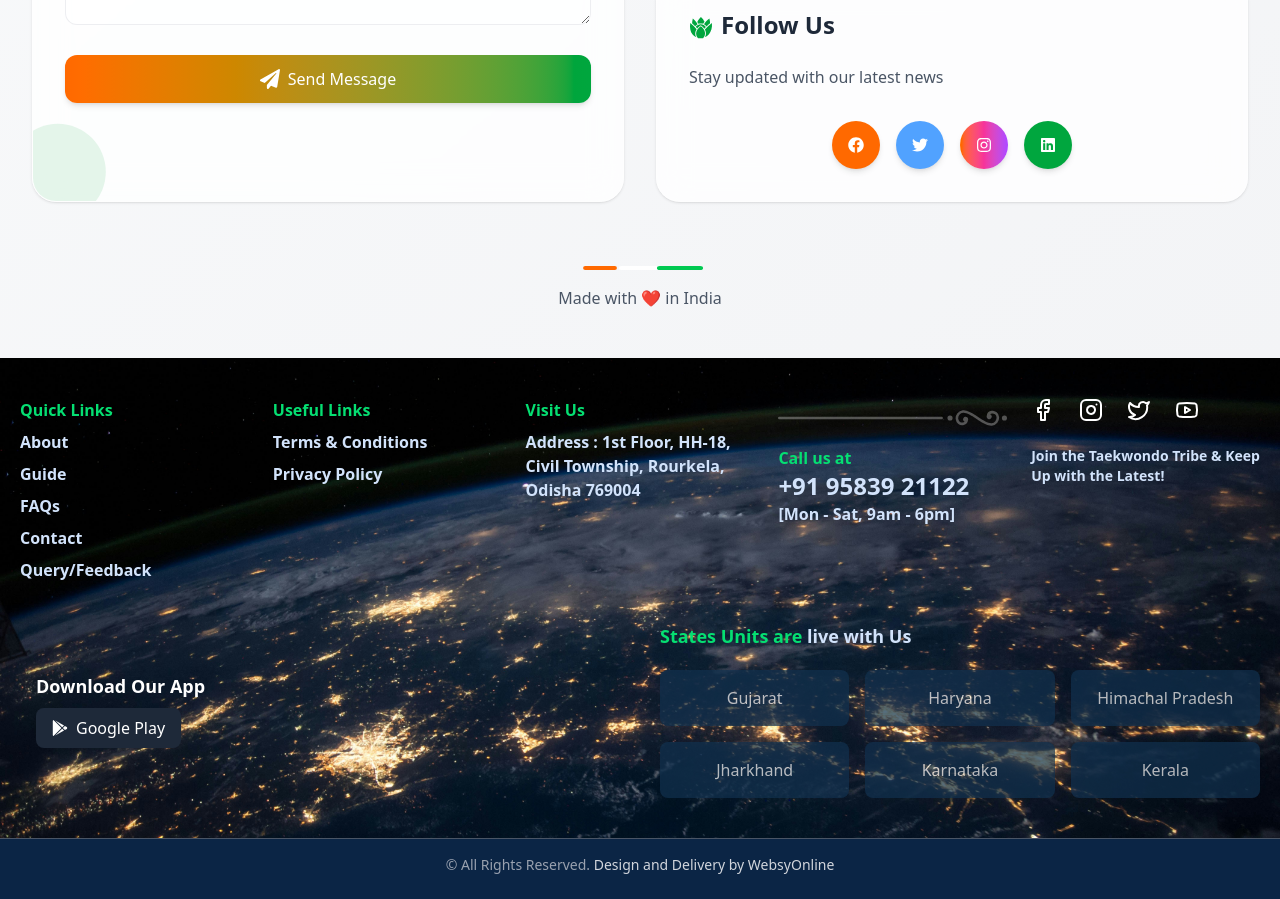
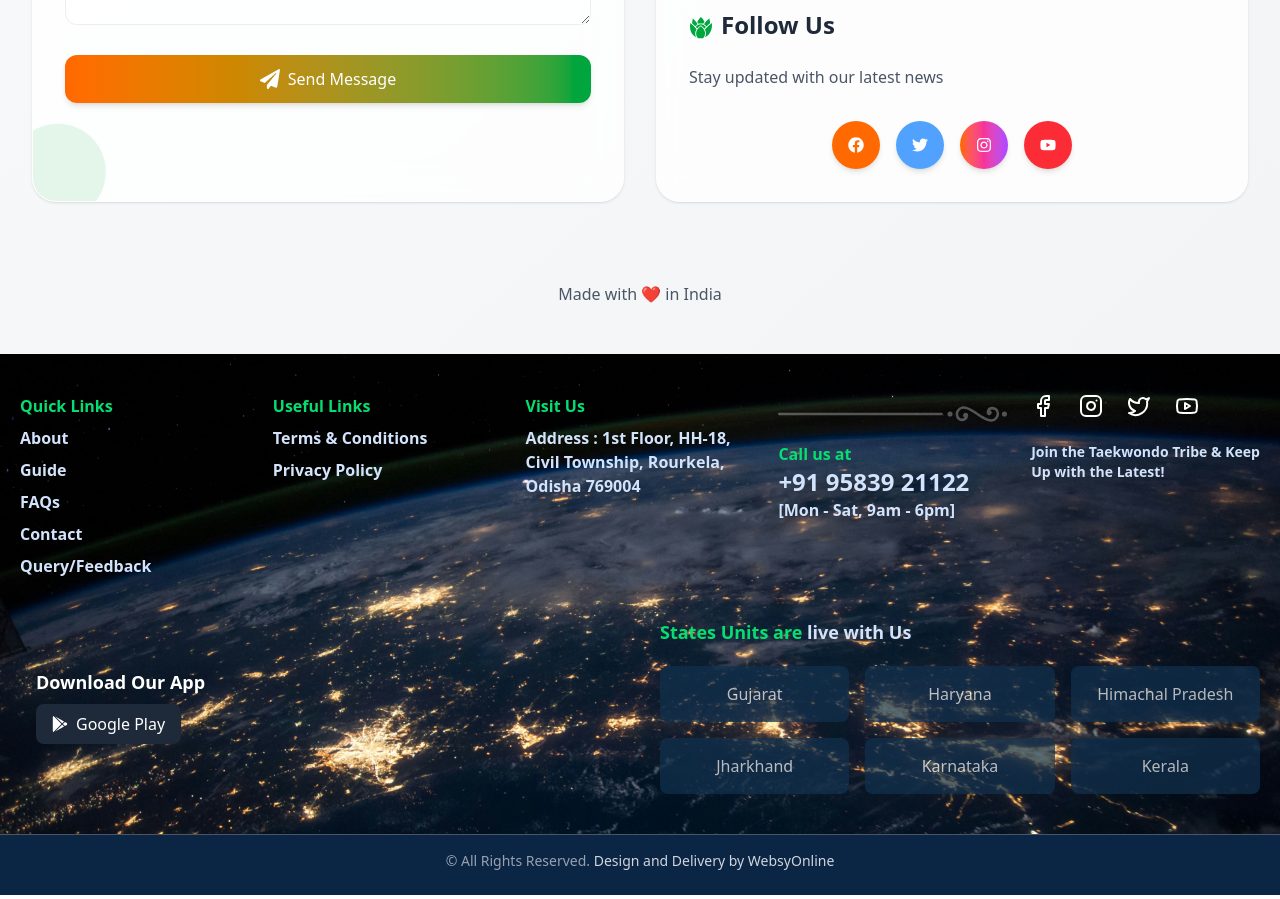
Before and after one commit to Debabratt/taekwondounion, a React (Vite) app: page /contact in a window 1280 px wide. Shown: the part 920-1819 px from the top of the page. Built offline with nearby package versions, Linux system fonts and the light colour scheme.

Commit message:
update about and conatct page

```diff
--- a/src/Components/About.jsx
+++ b/src/Components/About.jsx
@@ -300,10 +300,10 @@ const About = () => {
             <FaFistRaised className="text-12xl text-[#138808]" />
           </motion.div>
 
-          <h2 className="text-3xl font-bold text-[#0B2545] mb-6 relative z-10">
-            Our Foundation
-            <span className="absolute bottom-0 left-0 h-1 w-20 bg-[#138808] rounded-full"></span>
-          </h2>
+          <h2 className="text-3xl font-bold text-[#0B2545] mb-6 relative z-10 text-center">
+          Our Foundation
+  <div className="w-24 h-1 mx-auto mt-2 bg-gradient-to-r from-[#FF9933] via-white to-[#138808] rounded-full"></div>
+</h2>
           <p className="text-lg text-gray-700 mb-6 relative z-10">
             The Indian Taekwondo Union (ITU) was founded by Master Mukesh Kumar Sahoo with the vision to establish
             a national-level organization where Taekwondo players, instructors, and referees could receive the honor
@@ -329,10 +329,10 @@ const About = () => {
           variants={cardVariants}
           className="bg-white rounded-xl shadow-lg p-8 md:p-10 border-t-4 border-[#0B2545] relative overflow-hidden"
         >
-          <h2 className="text-3xl font-bold text-[#0B2545] mb-6 relative z-10">
-            Our Purpose
-            <span className="absolute bottom-0 left-0 h-1 w-20 bg-[#FF9933] rounded-full"></span>
-          </h2>
+          <h2 className="text-3xl font-bold text-[#0B2545] mb-6 relative z-10 text-center">
+  Our Purpose
+  <div className="w-24 h-1 mx-auto mt-2 bg-gradient-to-r from-[#FF9933] via-white to-[#138808] rounded-full"></div>
+</h2>
           <div className="space-y-6 relative z-10">
             <p className="text-lg text-gray-700">
               Indian Taekwondo Union was established to address the shortcomings in how Taekwondo was being promoted in India.
@@ -363,7 +363,7 @@ const About = () => {
         <motion.div variants={cardVariants}>
           <h2 className="text-3xl font-bold text-[#0B2545] mb-10 text-center relative">
             Our Ambitions
-            <div className="w-24 h-1 mx-auto mt-2 bg-gradient-to-r from-[#FF9933] via-[#0B2545] to-[#138808] rounded-full"></div>
+            <div className="w-24 h-1 mx-auto mt-2 bg-gradient-to-r from-[#FF9933] via-[#ffffff] to-[#138808] rounded-full"></div>
           </h2>
           <div className="grid grid-cols-1 md:grid-cols-3 gap-8">
             {ambitions.map((item, index) => (
--- a/src/Components/Contact.jsx
+++ b/src/Components/Contact.jsx
@@ -1,6 +1,6 @@
 import React from 'react';
 import { motion } from 'framer-motion';
-import { FaFacebook, FaTwitter, FaInstagram, FaLinkedin, FaMapMarkerAlt, FaPhone, FaEnvelope, FaPaperPlane } from 'react-icons/fa';
+import { FaFacebook, FaTwitter, FaInstagram, FaLinkedin, FaMapMarkerAlt, FaPhone, FaEnvelope, FaPaperPlane, FaYoutube } from 'react-icons/fa';
 import { SiGooglemaps } from 'react-icons/si';
 import { GiIndiaGate, GiTigerHead, GiLotus } from 'react-icons/gi';
 import { BsFillChatSquareQuoteFill } from 'react-icons/bs';
@@ -302,21 +302,34 @@ const Contact = () => {
                 Stay updated with our latest news
               </motion.p>
 
-              <motion.div
-                className="flex justify-center gap-4 relative z-10"
-                initial={{ opacity: 0 }}
-                animate={{ opacity: 1 }}
-                transition={{ delay: 1.4 }}
-              >
+              <motion.div className="flex justify-center gap-4 relative z-10">
   {[
-                  { icon: <FaFacebook />, color: 'bg-orange-500 hover:bg-orange-600' },
-                  { icon: <FaTwitter />, color: 'bg-blue-400 hover:bg-blue-500' },
-                  { icon: <FaInstagram />, color: 'bg-gradient-to-r from-orange-500 via-pink-500 to-purple-500 hover:from-orange-600 hover:via-pink-600 hover:to-purple-600' },
-                  { icon: <FaLinkedin />, color: 'bg-green-600 hover:bg-green-700' }
+    {
+      icon: <FaFacebook />,
+      color: 'bg-orange-500 hover:bg-orange-600',
+      url: 'https://www.facebook.com/yourpage'
+    },
+    {
+      icon: <FaTwitter />,
+      color: 'bg-blue-400 hover:bg-blue-500',
+      url: 'https://www.facebook.com/share/16Kxqfx9wp/'
+    },
+    {
+      icon: <FaInstagram />,
+      color: 'bg-gradient-to-r from-orange-500 via-pink-500 to-purple-500 hover:from-orange-600 hover:via-pink-600 hover:to-purple-600',
+      url: 'https://www.instagram.com/indian_taekwondo_union_?igsh=MXgxejB3NDN6Y2Jhdw=='
+    },
+    {
+      icon: <FaYoutube />,
+      color: 'bg-red-500 hover:bg-red-600',
+      url: 'https://youtube.com/@indiantaekwondounion6210?si=l3n62Z7QLTqYWR6m'
+    }
   ].map((social, index) => (
     <motion.a
       key={index}
-                    href="#"
+      href={social.url}
+      target="_blank"  // Opens link in new tab
+      rel="noopener noreferrer"  // Important for security with target="_blank"
       className={`${social.color} text-white p-4 rounded-full shadow-md transition-all`}
       whileHover={{
         y: -8,
@@ -341,21 +354,21 @@ const Contact = () => {
           transition={{ delay: 1.6 }}
         >
           <div className="flex justify-center gap-2 mb-4">
-            <motion.div
+            {/* <motion.div
               className="w-8 h-1 bg-orange-500 rounded-full"
               animate={{ scaleX: [1, 1.5, 1] }}
               transition={{ duration: 2, repeat: Infinity }}
-            />
-            <motion.div
+            /> */}
+            {/* <motion.div
               className="w-8 h-1 bg-white rounded-full"
               animate={{ scaleX: [1, 1.5, 1] }}
               transition={{ duration: 2, repeat: Infinity, delay: 0.5 }}
-            />
-            <motion.div
+            /> */}
+            {/* <motion.div
               className="w-8 h-1 bg-green-500 rounded-full"
               animate={{ scaleX: [1, 1.5, 1] }}
               transition={{ duration: 2, repeat: Infinity, delay: 1 }}
-            />
+            /> */}
           </div>
           <p>Made with ❤️ in India</p>
         </motion.div>
```
Lines whose indentation alone changed are shown as unchanged.
